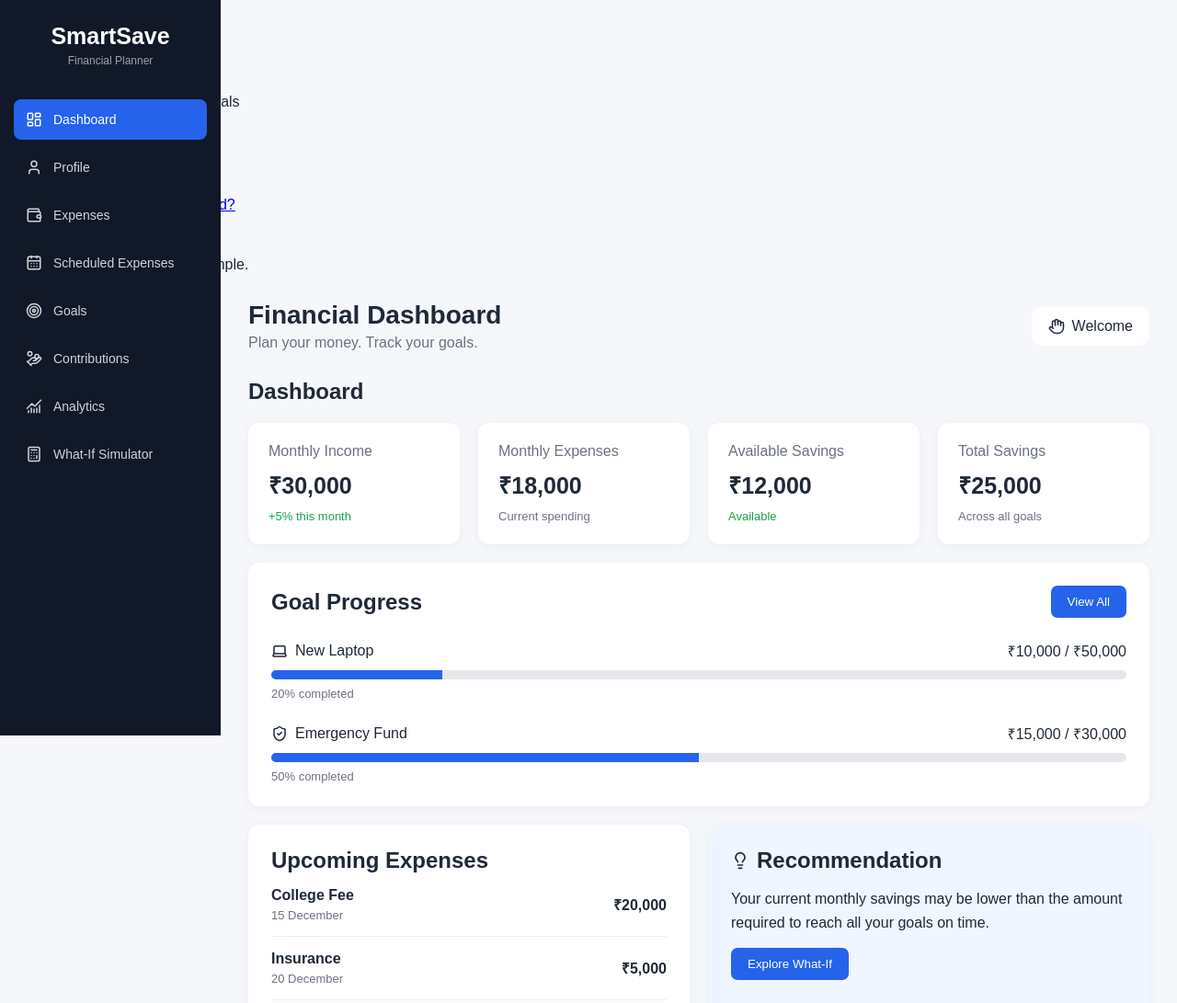
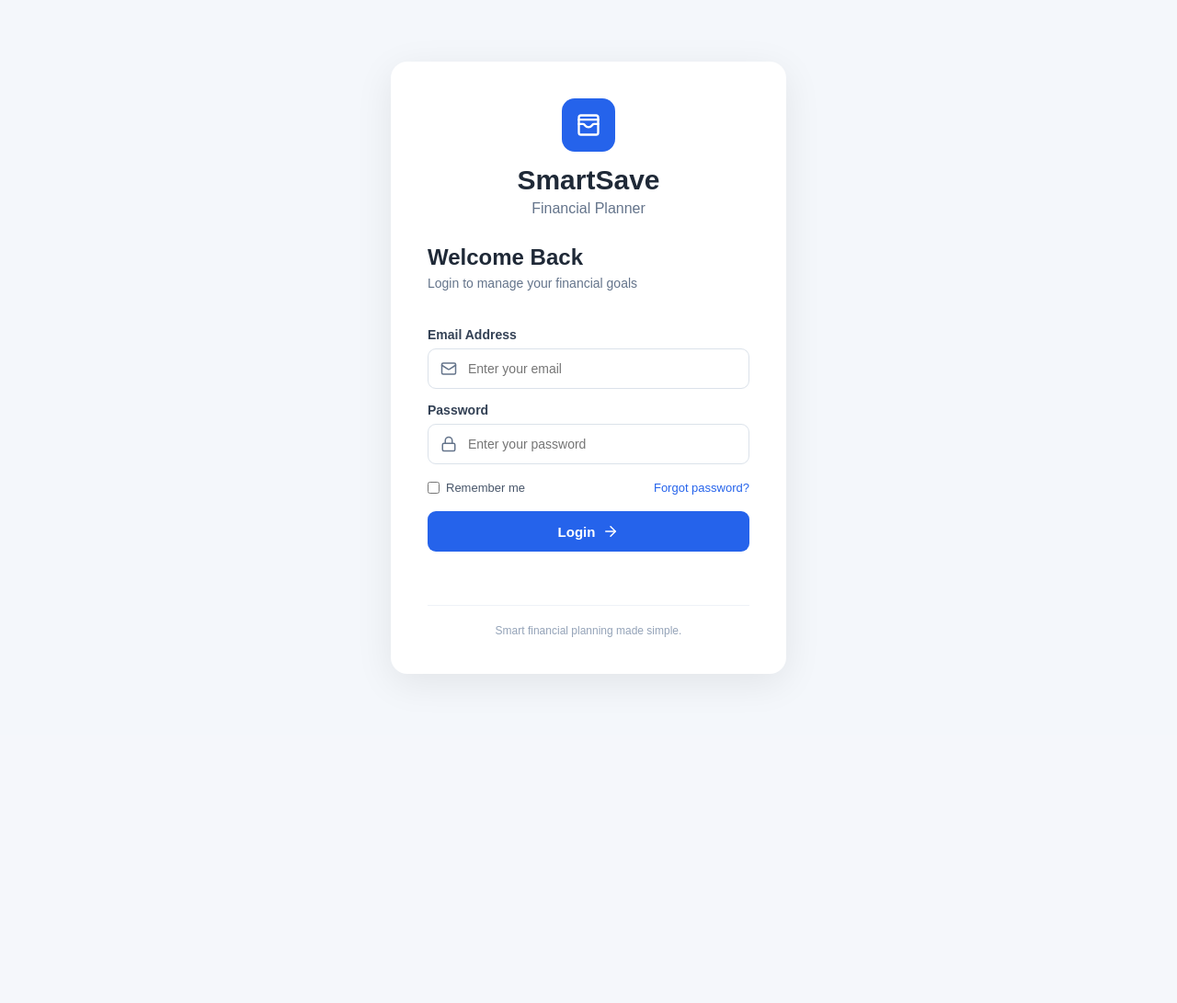
Before and after one commit to ayeshasahana1352007-eng/FT-03-Aurex4, a plain HTML site: page frontend/index.html in a window 1280 px wide. Shown: the whole page at 92% size. After the commit the page ends 800 px from the top, so only its background shows below. Drawn offline with nearby package versions, Linux system fonts and the light colour scheme.

Commit message:
Update style.css

```diff
--- a/frontend/style.css
+++ b/frontend/style.css
@@ -11,10 +11,301 @@ body {
 }
 
 
-/* SIDEBAR */
+/* =====================================================
+   LOGIN PAGE
+===================================================== */
+
+.login-page {
+    min-height: 100vh;
+    width: 100%;
+
+    display: flex;
+    align-items: center;
+    justify-content: center;
+
+    background: #f4f7fb;
+
+    padding: 30px;
+}
+
+
+.login-card {
+    width: 100%;
+    max-width: 430px;
+
+    background: #ffffff;
+
+    border-radius: 18px;
+
+    padding: 40px;
+
+    box-shadow:
+        0 10px 40px rgba(0, 0, 0, 0.08);
+}
+
+
+.login-logo {
+    text-align: center;
+
+    margin-bottom: 30px;
+}
+
+
+.login-icon {
+    width: 58px;
+    height: 58px;
+
+    margin: 0 auto 14px;
+
+    display: flex;
+    align-items: center;
+    justify-content: center;
+
+    background: #2563eb;
+
+    color: white;
+
+    border-radius: 14px;
+}
+
+
+.login-icon svg {
+    width: 28px;
+    height: 28px;
+}
+
+
+.login-logo h1 {
+    margin: 0;
+
+    font-size: 30px;
+
+    font-weight: 700;
+}
+
+
+.login-logo p {
+    margin: 5px 0 0;
+
+    color: #64748b;
+}
+
+
+.login-heading {
+    margin-bottom: 25px;
+}
+
+
+.login-heading h2 {
+    margin: 0 0 6px;
+
+    font-size: 24px;
+}
+
+
+.login-heading p {
+    margin: 0;
+
+    color: #64748b;
+
+    font-size: 14px;
+}
+
+
+.login-card form {
+    display: flex;
+
+    flex-direction: column;
+}
+
+
+.login-card form > label {
+    margin-bottom: 7px;
+
+    margin-top: 15px;
+
+    font-size: 14px;
+
+    font-weight: 600;
+
+    color: #334155;
+}
+
+
+.input-with-icon {
+    position: relative;
+
+    display: flex;
+
+    align-items: center;
+}
+
+
+.input-with-icon svg {
+    position: absolute;
+
+    left: 14px;
+
+    width: 18px;
+    height: 18px;
+
+    color: #64748b;
+}
+
+
+.input-with-icon input {
+    width: 100%;
+
+    padding: 13px 14px 13px 43px;
+
+    border: 1px solid #dbe2ea;
+
+    border-radius: 9px;
+
+    font-size: 14px;
+
+    outline: none;
+
+    box-sizing: border-box;
+}
+
+
+.input-with-icon input:focus {
+    border-color: #2563eb;
+
+    box-shadow:
+        0 0 0 3px rgba(37, 99, 235, 0.10);
+}
+
+
+.login-options {
+    display: flex;
+
+    justify-content: space-between;
+
+    align-items: center;
+
+    margin: 18px 0;
+
+    font-size: 13px;
+}
+
+
+.remember-me {
+    display: flex;
+
+    align-items: center;
+
+    gap: 7px;
+
+    color: #475569;
+}
+
+
+.remember-me input {
+    width: auto;
+}
+
+
+.login-options a {
+    color: #2563eb;
+
+    text-decoration: none;
+}
+
+
+.login-options a:hover {
+    text-decoration: underline;
+}
+
+
+.login-button {
+    width: 100%;
+
+    display: flex;
+
+    align-items: center;
+
+    justify-content: center;
+
+    gap: 8px;
+
+    padding: 13px;
+
+    border: none;
+
+    border-radius: 9px;
+
+    background: #2563eb;
+
+    color: white;
+
+    font-size: 15px;
+
+    font-weight: 600;
+
+    cursor: pointer;
+
+    transition: 0.2s;
+}
+
+
+.login-button:hover {
+    background: #1d4ed8;
+}
+
+
+.login-button svg {
+    width: 18px;
+    height: 18px;
+}
+
+
+.login-message {
+    text-align: center;
+
+    font-size: 13px;
+
+    margin-top: 15px;
+
+    min-height: 18px;
+}
+
+
+.login-footer {
+    text-align: center;
+
+    margin-top: 25px;
+
+    padding-top: 20px;
+
+    border-top: 1px solid #eef2f7;
+}
+
+
+.login-footer p {
+    margin: 0;
+
+    color: #94a3b8;
+
+    font-size: 12px;
+}
+
+
+/* Application hidden until login */
+
+#appContent {
+    display: none;
+}
+
+
+/* =====================================================
+   SIDEBAR
+===================================================== */
 
 .sidebar {
     position: fixed;
+
     left: 0;
     top: 0;
 
@@ -22,104 +313,166 @@ body {
     height: 100vh;
 
     background: #111827;
+
     color: white;
 
     padding: 25px 15px;
 }
 
+
 .logo {
     text-align: center;
+
     margin-bottom: 35px;
 }
+
 
 .logo h2 {
     font-size: 25px;
 }
 
+
 .logo p {
     font-size: 12px;
+
     color: #9ca3af;
+
     margin-top: 5px;
 }
 
 
 nav {
     display: flex;
+
     flex-direction: column;
+
     gap: 8px;
 }
 
 
 .nav-btn {
     width: 100%;
+
     padding: 13px;
 
     border: none;
+
     border-radius: 8px;
 
     background: transparent;
+
     color: #d1d5db;
 
     text-align: left;
+
     cursor: pointer;
 
     font-size: 14px;
+
+    display: flex;
+
+    align-items: center;
+
+    gap: 12px;
 }
 
 
 .nav-btn:hover,
 .nav-btn.active {
     background: #2563eb;
+
     color: white;
 }
 
 
-/* MAIN */
+.nav-btn svg {
+    width: 18px;
+
+    height: 18px;
+
+    stroke-width: 2;
+
+    flex-shrink: 0;
+}
+
+
+/* =====================================================
+   MAIN
+===================================================== */
 
 .main-content {
     margin-left: 240px;
+
     padding: 30px;
 }
 
 
-/* TOP BAR */
+/* =====================================================
+   TOP BAR
+===================================================== */
 
 .topbar {
     display: flex;
+
     justify-content: space-between;
+
     align-items: center;
 
     margin-bottom: 30px;
 }
 
+
 .topbar h1 {
     font-size: 28px;
 }
 
+
 .topbar p {
     color: #6b7280;
+
     margin-top: 5px;
 }
 
+
 .user {
     background: white;
+
     padding: 12px 18px;
+
     border-radius: 10px;
+
+    display: flex;
+
+    align-items: center;
+
+    gap: 8px;
 }
 
 
-/* PAGES */
+.user svg {
+    width: 18px;
+
+    height: 18px;
+}
+
+
+/* =====================================================
+   PAGES
+===================================================== */
 
 .page {
     display: none;
 }
+
 
 .active-page {
     display: block;
 }
 
 
-/* CARDS */
+/* =====================================================
+   CARDS
+===================================================== */
 
 .cards {
     display: grid;
@@ -144,27 +497,36 @@ nav {
         0 2px 10px rgba(0, 0, 0, 0.05);
 }
 
+
 .card p {
     color: #6b7280;
+
     margin-bottom: 10px;
 }
 
+
 .card h2 {
     font-size: 25px;
+
     margin-bottom: 8px;
 }
 
+
 .card span {
     font-size: 13px;
+
     color: #6b7280;
 }
+
 
 .positive {
     color: #16a34a !important;
 }
 
 
-/* SECTION CARD */
+/* =====================================================
+   SECTION CARD
+===================================================== */
 
 .section-card {
     background: white;
@@ -182,26 +544,51 @@ nav {
 
 .section-title {
     display: flex;
+
     justify-content: space-between;
+
     align-items: center;
 }
 
 
-/* GOALS */
+/* =====================================================
+   GOALS
+===================================================== */
 
 .goal {
     margin-top: 25px;
 }
 
+
 .goal-header {
     display: flex;
+
     justify-content: space-between;
 
     margin-bottom: 10px;
 }
 
+
+.goal-header span,
+.goal-header h3 {
+    display: flex;
+
+    align-items: center;
+
+    gap: 8px;
+}
+
+
+.goal-header svg {
+    width: 18px;
+
+    height: 18px;
+}
+
+
 .progress {
     width: 100%;
+
     height: 10px;
 
     background: #e5e7eb;
@@ -211,11 +598,13 @@ nav {
     overflow: hidden;
 }
 
+
 .progress-bar {
     height: 100%;
 
     background: #2563eb;
 }
+
 
 .goal p {
     color: #6b7280;
@@ -226,7 +615,9 @@ nav {
 }
 
 
-/* TWO COLUMN */
+/* =====================================================
+   TWO COLUMN
+===================================================== */
 
 .two-column {
     display: grid;
@@ -238,18 +629,22 @@ nav {
 }
 
 
-/* EXPENSE */
+/* =====================================================
+   EXPENSE
+===================================================== */
 
 .expense-item {
     display: flex;
 
     justify-content: space-between;
+
     align-items: center;
 
     padding: 15px 0;
 
     border-bottom: 1px solid #eee;
 }
+
 
 .expense-item p {
     color: #6b7280;
@@ -260,7 +655,25 @@ nav {
 }
 
 
-/* BUTTON */
+.expense-item span {
+    display: flex;
+
+    align-items: center;
+
+    gap: 8px;
+}
+
+
+.expense-item svg {
+    width: 18px;
+
+    height: 18px;
+}
+
+
+/* =====================================================
+   BUTTON
+===================================================== */
 
 button {
     background: #2563eb;
@@ -276,12 +689,15 @@ button {
     cursor: pointer;
 }
 
+
 button:hover {
     opacity: 0.9;
 }
 
 
-/* FORMS */
+/* =====================================================
+   FORMS
+===================================================== */
 
 .form-card {
     background: white;
@@ -329,11 +745,30 @@ button:hover {
 }
 
 
-/* RECOMMENDATION */
+/* =====================================================
+   RECOMMENDATION
+===================================================== */
 
 .recommendation {
     background: #eff6ff;
 }
+
+
+.recommendation h2 {
+    display: flex;
+
+    align-items: center;
+
+    gap: 8px;
+}
+
+
+.recommendation h2 svg {
+    width: 20px;
+
+    height: 20px;
+}
+
 
 .recommendation p {
     margin: 15px 0;
@@ -342,7 +777,9 @@ button:hover {
 }
 
 
-/* CHART */
+/* =====================================================
+   CHART
+===================================================== */
 
 .chart-container {
     background: white;
@@ -357,7 +794,9 @@ button:hover {
 }
 
 
-/* RESULT */
+/* =====================================================
+   RESULT
+===================================================== */
 
 .result-card {
     background: white;
@@ -374,7 +813,9 @@ button:hover {
 }
 
 
-/* MOBILE */
+/* =====================================================
+   MOBILE
+===================================================== */
 
 @media (max-width: 900px) {
 
@@ -382,9 +823,11 @@ button:hover {
         width: 190px;
     }
 
+
     .main-content {
         margin-left: 190px;
     }
+
 
     .cards {
         grid-template-columns:
@@ -396,6 +839,21 @@ button:hover {
 
 @media (max-width: 600px) {
 
+    .login-page {
+        padding: 18px;
+    }
+
+
+    .login-card {
+        padding: 28px 22px;
+    }
+
+
+    .login-heading h2 {
+        font-size: 21px;
+    }
+
+
     .sidebar {
         position: relative;
 
@@ -404,9 +862,11 @@ button:hover {
         height: auto;
     }
 
+
     .main-content {
         margin-left: 0;
     }
+
 
     .cards,
     .two-column {
@@ -414,67 +874,3 @@ button:hover {
     }
 
 }
-/* ================= PROFESSIONAL ICONS ================= */
-
-.nav-btn {
-    display: flex;
-    align-items: center;
-    gap: 12px;
-}
-
-.nav-btn svg {
-    width: 18px;
-    height: 18px;
-    stroke-width: 2;
-    flex-shrink: 0;
-}
-
-.user {
-    display: flex;
-    align-items: center;
-    gap: 8px;
-}
-
-.user svg {
-    width: 18px;
-    height: 18px;
-}
-
-.goal-header span {
-    display: flex;
-    align-items: center;
-    gap: 8px;
-}
-
-.goal-header h3 {
-    display: flex;
-    align-items: center;
-    gap: 8px;
-}
-
-.goal-header svg {
-    width: 18px;
-    height: 18px;
-}
-
-.recommendation h2 {
-    display: flex;
-    align-items: center;
-    gap: 8px;
-}
-
-.recommendation h2 svg {
-    width: 20px;
-    height: 20px;
-}
-
-.expense-item span {
-    display: flex;
-    align-items: center;
-    gap: 8px;
-}
-
-.expense-item svg {
-    width: 18px;
-    height: 18px;
-}
```
